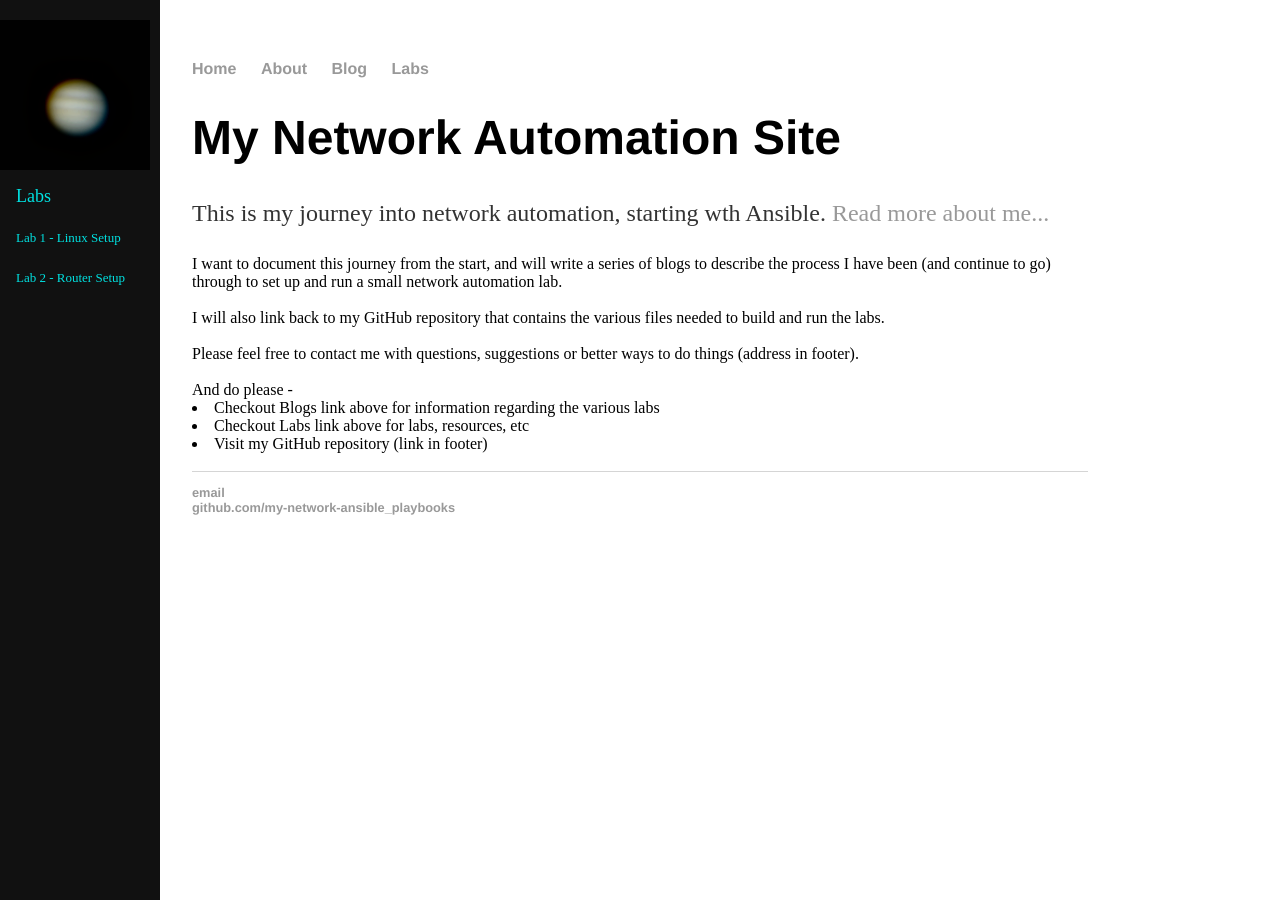
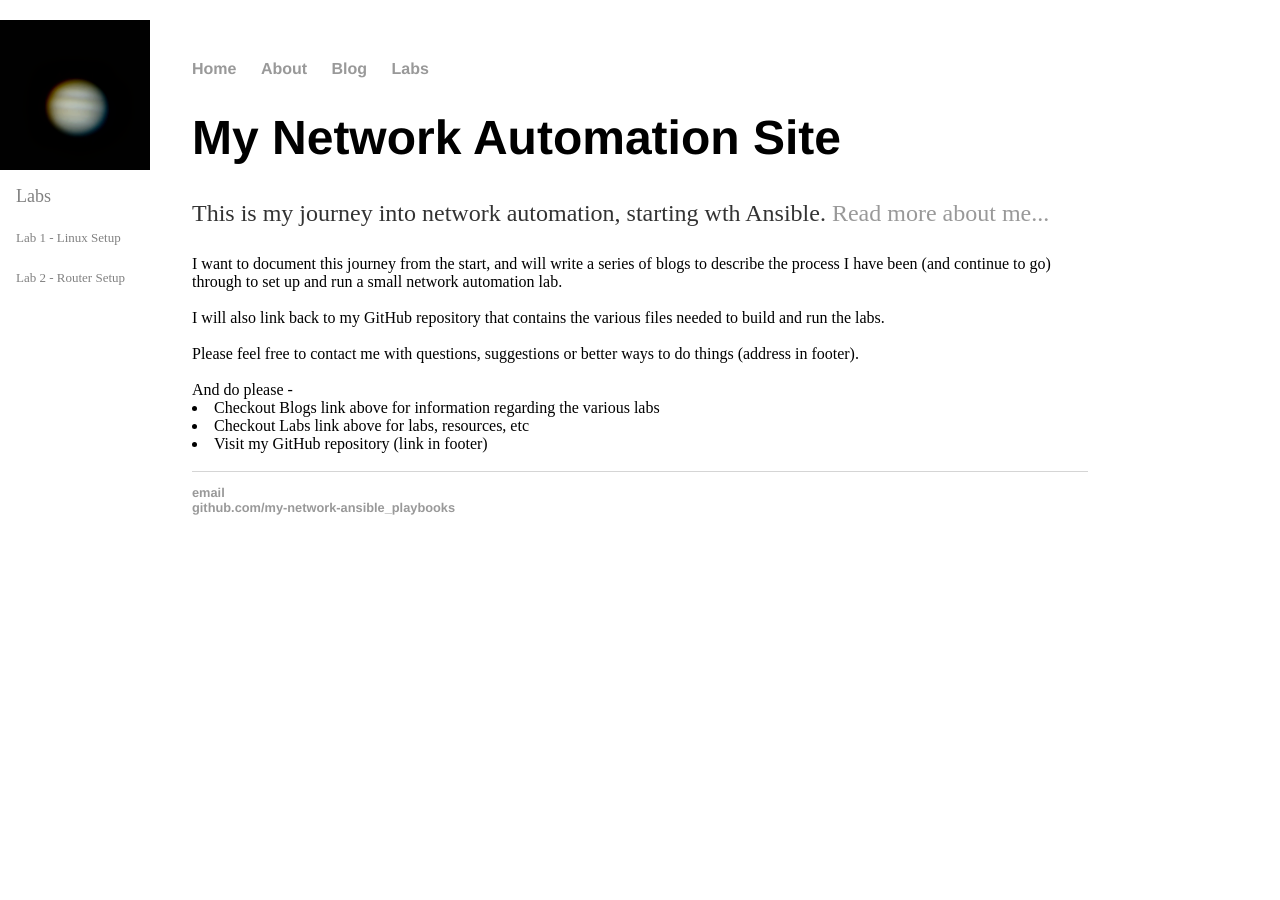
Before and after one commit to craigeowen/craigeowen.github.io, a Jekyll site: the page built from index.html, in a window 1280 px wide. Built offline with Jekyll 4.4.1, drawn with Linux system fonts in a browser that asks for light colours.

Commit message:
Update main.css

```diff
--- a/css/main.css
+++ b/css/main.css
@@ -50,7 +50,7 @@
     z-index: 1; /* Stay on top */
     top: 0; /* Stay at the top */
     left: 0;
-    background-color: #111; /* Black */
+    background-color: #00e1e1 /* #111;  Black */
     overflow-x: hidden; /* Disable horizontal scroll */
     padding-top: 20px;
 }
@@ -60,7 +60,7 @@
     padding: 6px 8px 6px 16px;
     text-decoration: none;
     font-size: 25px;
-    color: #00e1e1 /* #818181 */;
+    color: #818181;
     display: block;
 }
 
```
